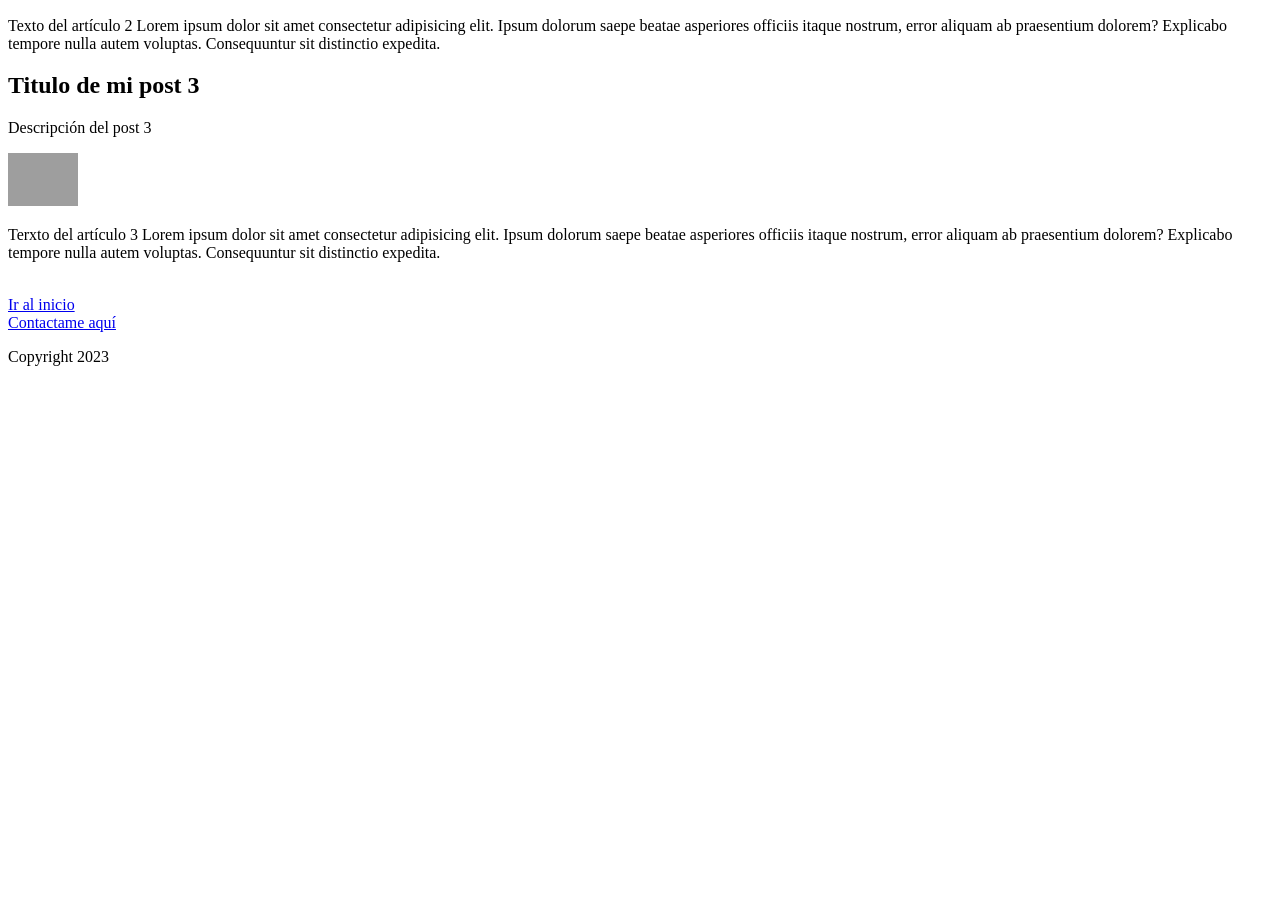
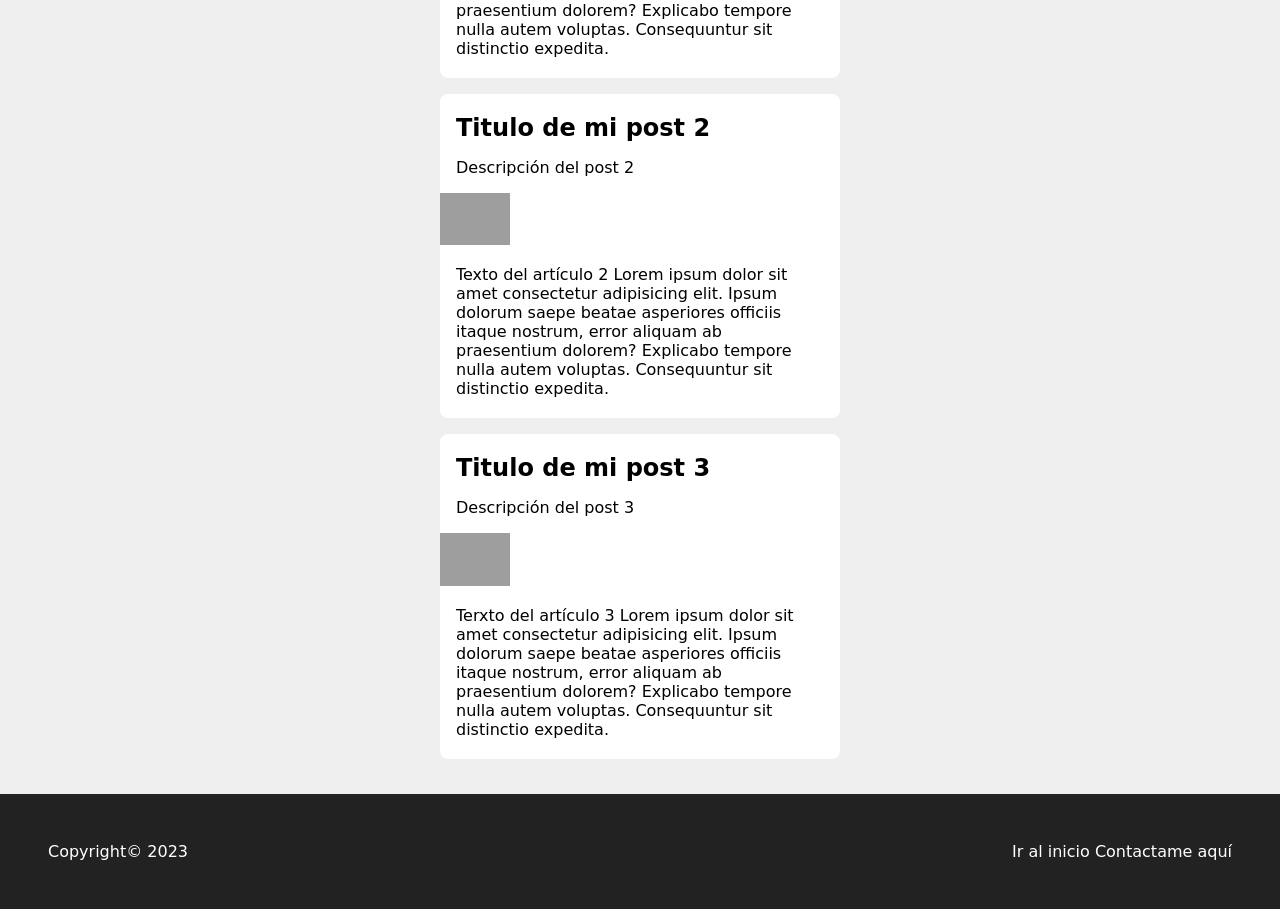
Before and after one commit to omargalo/basicBlog, a plain HTML site: page index.html in a window 1280 px wide. Shown: the part 498-1407 px from the top of the page. Before the commit the page ends 880 px from the top, so only its background shows below. Drawn offline with Linux system fonts and the light colour scheme; grey boxes are pictures that could not be loaded; a web font is replaced by a local one.

Commit message:
agrando estilos y efectos al blog

```diff
--- a/css/style.css
+++ b/css/style.css
@@ -1 +1,65 @@
-/*Esto es un comentario*/
+html {
+    font-family: 'Mynerve', cursive;
+}
+
+body {
+    margin: 0;
+    background-color: #efefef;
+}
+
+header {
+    padding: 3rem 2rem;
+    color: azure;
+    background-color: slategray
+}
+
+header h1 {
+    font-size: 3rem;
+    text-align: center;
+}
+
+.container {
+    margin: 0 auto;
+    width: 400px;
+}
+
+section article {
+    transition: box-shadow 0.4s ease;
+    margin: 1rem 0;
+    background-color: #fff;
+    border-radius: 0.5rem;
+    padding: 0.25rem 0;
+    cursor: pointer;
+}
+
+section article:hover {
+    box-shadow: 0 0.1rem 0.5rem rgba(0, 0, 0, 0.3);
+}
+
+section article h2, section article p {
+    margin: 1rem;
+}
+
+footer {
+    padding: 3rem;
+    background-color: #222;
+    color: #fff;
+}
+
+footer section {
+    float: right;
+}
+
+footer p {
+    margin: 0;
+}
+
+footer a {
+    transition: color 0.4s ease;
+    text-decoration: none;
+    color: #fff
+}
+
+footer a:hover {
+    color: aqua;
+}
--- a/index.html
+++ b/index.html
@@ -4,16 +4,17 @@
     <meta charset="UTF-8">
     <meta name="viewport" content="width=device-width, initial-scale=1.0">
     <title>Blog Básico</title>
+    <link rel="preconnect" href="https://fonts.googleapis.com">
+    <link rel="preconnect" href="https://fonts.gstatic.com" crossorigin>
+    <link href="https://fonts.googleapis.com/css2?family=Mynerve&display=swap" rel="stylesheet">
+    <link rel="stylesheet" href="/css/style.css">
 </head>
 <body>
 <header>
     <h1 id="titulo">Blog Básico de Omar</h1>
 </header>
-<div>
-    <p>Soy un párrafo dentro de un Div</p>
-</div>
 <br>
-<section>
+<section class="container">
     <article class="post">
         <h2>Titulo de mi post 1</h2>
         <p>Descripción del post 1</p>
@@ -35,10 +36,11 @@
 </section>
 <br>
 <footer>
-    <a href="#titulo">Ir al inicio</a>
-    <br>
-    <a href="mailto:omar.garcia@omargl.net">Contactame aquí</a>
-    <p>Copyright 2023</p>
+    <section>
+        <a href="#titulo">Ir al inicio</a>
+        <a href="mailto:omar.garcia@omargl.net">Contactame aquí</a>
+    </section>
+    <p>Copyright© 2023</p>
 </footer>
 </body>
 </html>
```
